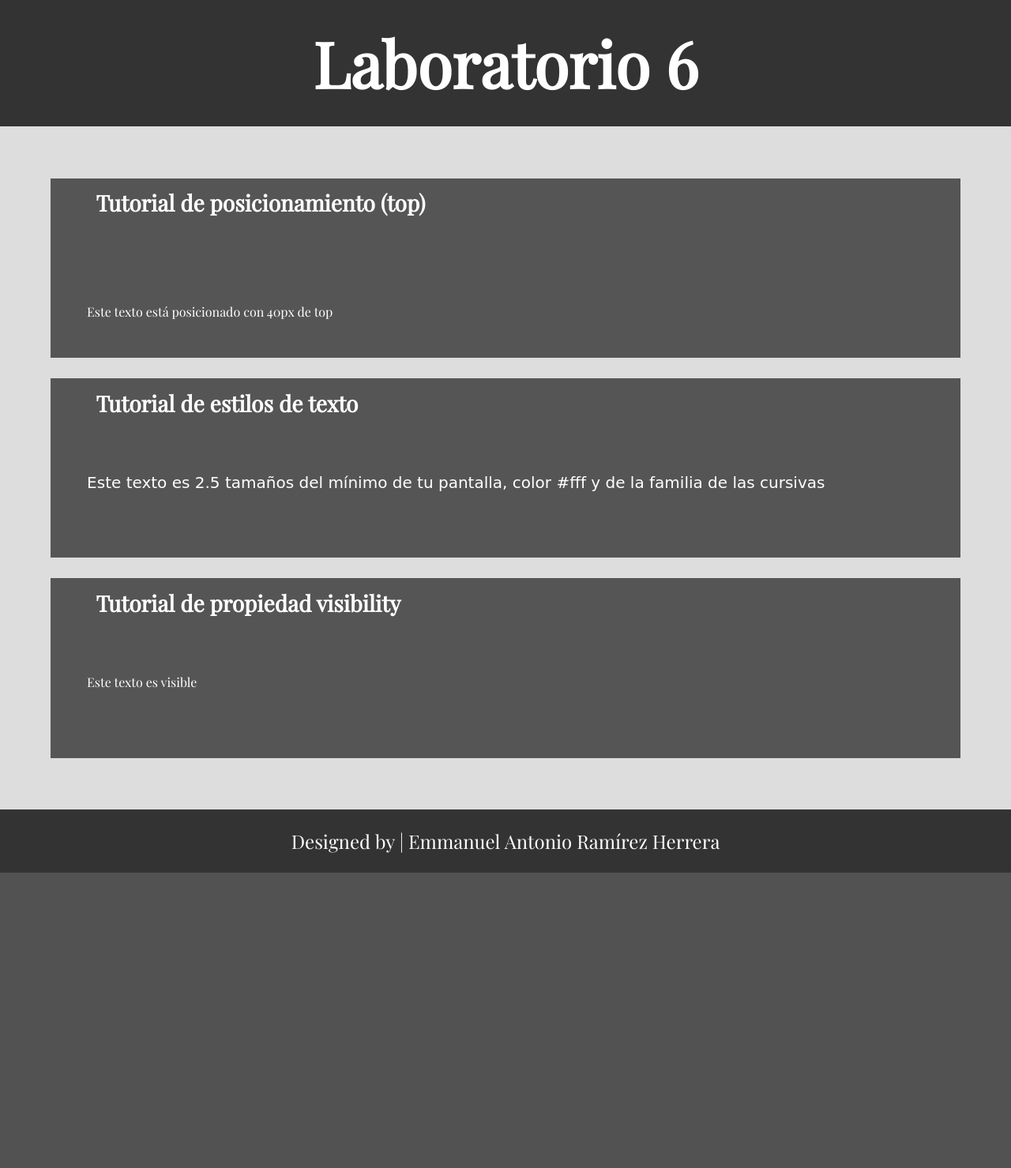
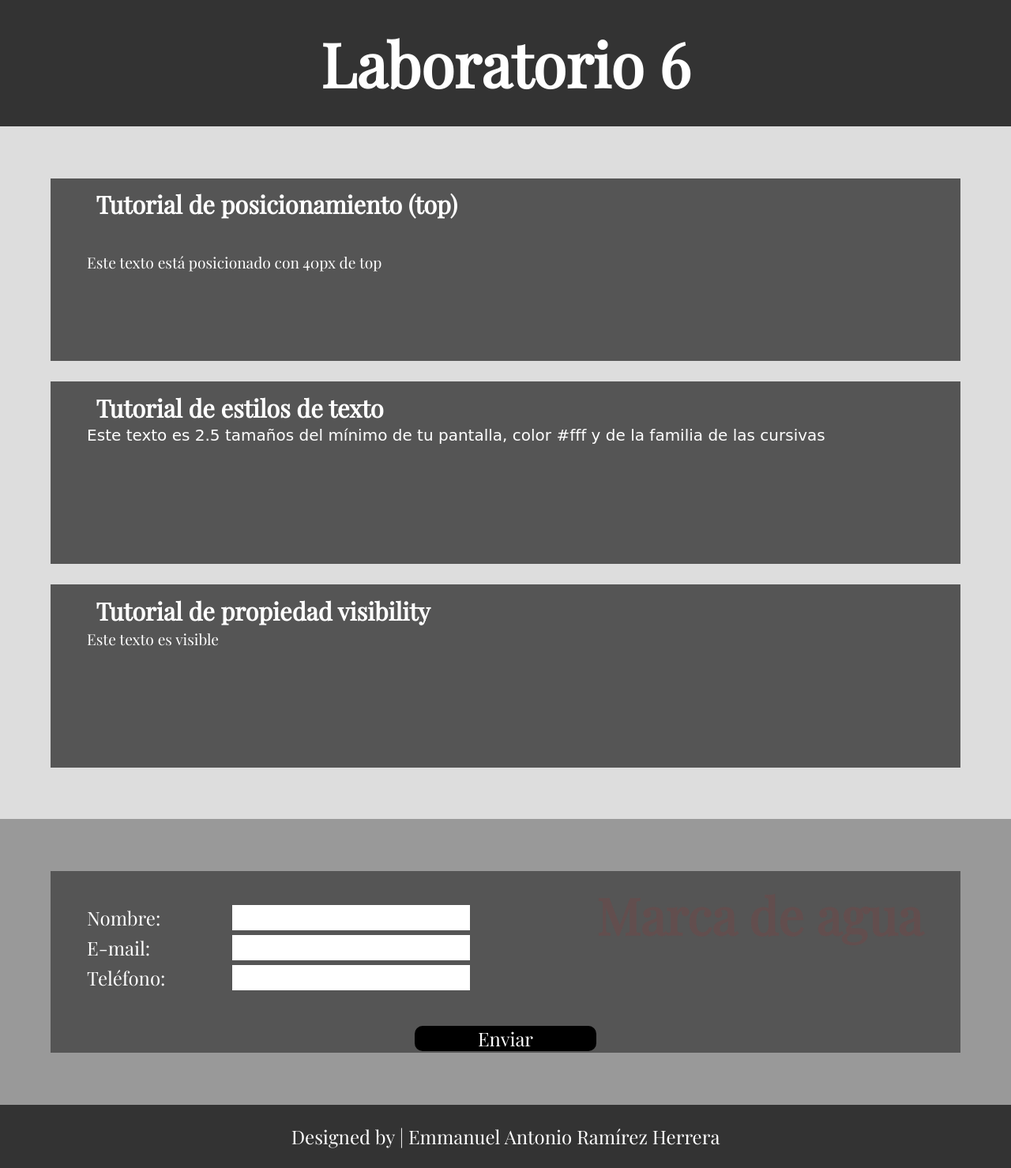
Before and after one commit to maneroto/DAW-BD, a PHP site: page /Lab6/lab6.html in a window 1280 px wide. Shown: the whole page at 79% size. Before the commit the page ends 1105 px from the top, so only its background shows below. Run offline with PHP 8.4, Linux system fonts and the light colour scheme.

Commit message:
Generar sección #practice en lab5.html

```diff
--- a/Lab5/style/login.css
+++ b/Lab5/style/login.css
@@ -40,7 +40,6 @@ body
 {
 	position: relative;
 	display: inline-block;
-	margin: 10% 0 0 0;
 }
 label
 {
--- a/Lab6/lab6.html
+++ b/Lab6/lab6.html
@@ -1,6 +1,7 @@
 <!DOCTYPE html>
-<html>
+<html lang="es">
 <head>
+	<meta charset="utf-8">
 	<title>DAW-BD Lab6</title>
 	<link href="https://fonts.googleapis.com/css?family=Playfair+Display" rel="stylesheet">
 	<link rel="stylesheet" href="https://use.fontawesome.com/releases/v5.7.1/css/all.css" integrity="sha384-fnmOCqbTlWIlj8LyTjo7mOUStjsKC4pOpQbqyi7RrhN7udi9RwhKkMHpvLbHG9Sr" crossorigin="anonymous">
@@ -33,10 +34,36 @@
 			</div>
 		</article>
 	</section>
+	<section id="practice">
+		<article id = "form" class="relative">
+			<h1 id ="waterMark">Marca de agua</h1>
+			<div class="articleDiv">
+				<form>
+					<div class="formBlock">
+						<p>
+							<label for="name" >Nombre:</label><input type="text" name="name" title="Ingresa tu nombre completo">
+						</p>
+					</div>
+					<div class="formBlock">
+						<p>
+							<label for="mail" >E-mail:</label><input type="email" name="mail" title="Ingresa tu e-mail">
+						</p>
+					</div>
+					<div class="formBlock">
+						<p>
+							<label for="phone">Teléfono:</label><input type="tel" name="phone" title="Ingresa tu número de teléfono">
+						</p>
+					</div>
+					<p><input type="button" name="send" value="Enviar"></p>
+				</form>
+			</div>
+		</article>
+	</section>
 	<footer>
 		<p id = "author">
 			Designed by | Emmanuel Antonio Ramírez Herrera
 		</p>
 	</footer>
+	<script type="text/javascript" src="src/js.js"></script>
 </body>
 </html>
--- /dev/null
+++ b/Lab6/src/js.js
@@ -0,0 +1,12 @@
+setEvents();
+function setEvents()
+{
+	let mark = document.querySelector("#waterMark");
+	mark.addEventListener("mouseover", changeWaterMark);
+}
+
+function changeWaterMark()
+{
+	let mark = document.querySelector("#waterMark");
+	mark.style.color = "rgba(250,128,114,0.8)";
+}
--- a/Lab6/style/main.css
+++ b/Lab6/style/main.css
@@ -26,7 +26,7 @@ header
 }
 header #pageTitle
 {
-	font-size: 10vmin;
+	font-size: 6vmax;
 	color: #fff;
 }
 section
@@ -44,7 +44,7 @@ section article
 }
 section article h2
 {
-	font-size: 3.5vmin;
+	font-size: 2.4vmax;
 	margin-left: 5%;
 }
 section article .articleDiv
@@ -52,11 +52,55 @@ section article .articleDiv
 	padding: 2px 0 3px 4%;
 	width: 100%;
 	height: 20vh;
-	line-height: 20vh;
 }
 #tutorials
 {
 	background: #ddd;
+}
+#practice
+{
+	background: #999;
+}
+#practice .articleDiv
+{
+	height: 25vmin;
+}
+#practice form
+{
+	margin-top: 2.5%;
+}
+#practice .formBlock
+{
+	margin-top: 0.5%;
+}
+#practice label, #practice input
+{
+	font-size: 3vmin;
+}
+#practice input
+{
+	position: absolute;
+	left: 20%;
+}
+#practice input[type = "button"]
+{
+	width: 20%;
+	border-radius: 10px;
+	position: absolute;
+	left: 40%;
+	bottom: 1%;
+	color: #fff;
+	background: #000;
+}
+#waterMark
+{
+	left: 60%;
+	position: absolute;
+	font-size: 5vw;
+	height: 100%;
+	display: table-cell;
+	color: rgba(255,0,0,0.08);
+	vertical-align: middle;
 }
 #thirtyTop
 {
@@ -67,6 +111,12 @@ section article .articleDiv
 {
 	font-size: 2.5vmin;
 	font-family: cursive;
+}
+p
+{
+	font-size: 1.2em;
+	height: 100%;
+	margin: 0px;
 }
 #visibility
 {
```
